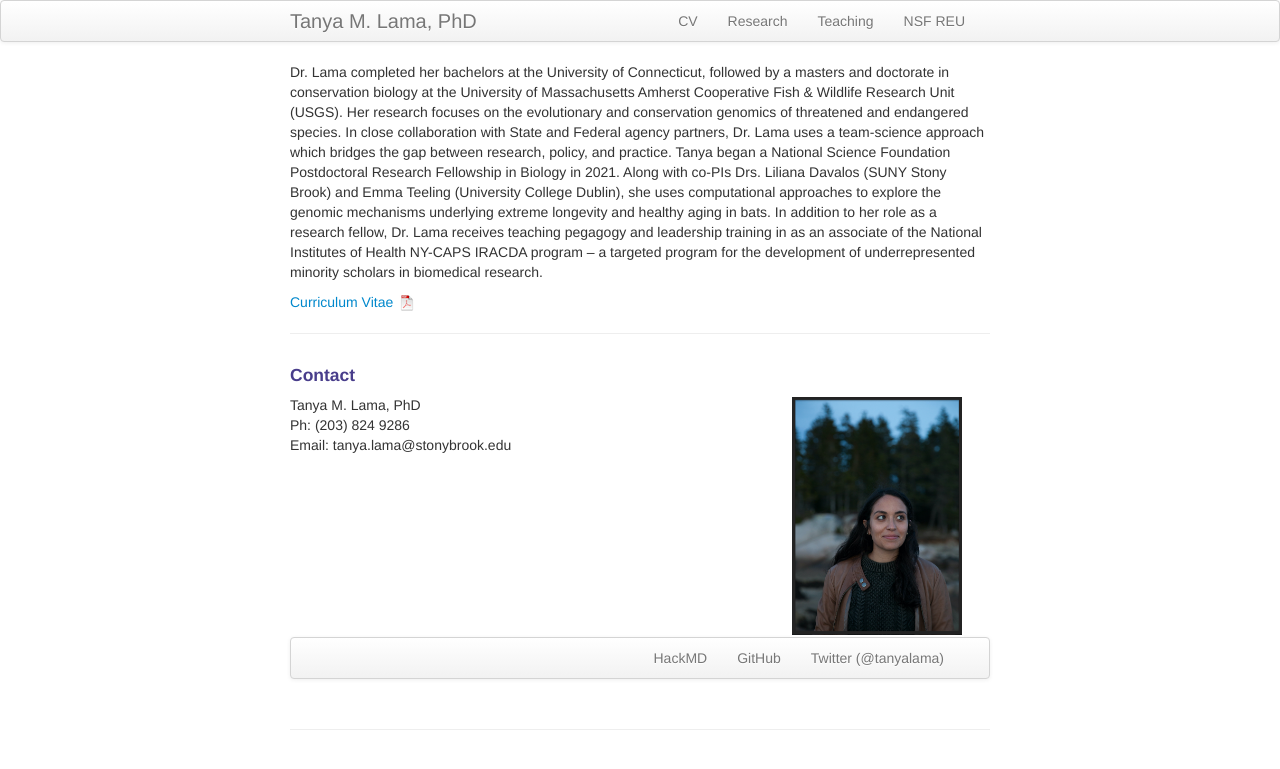
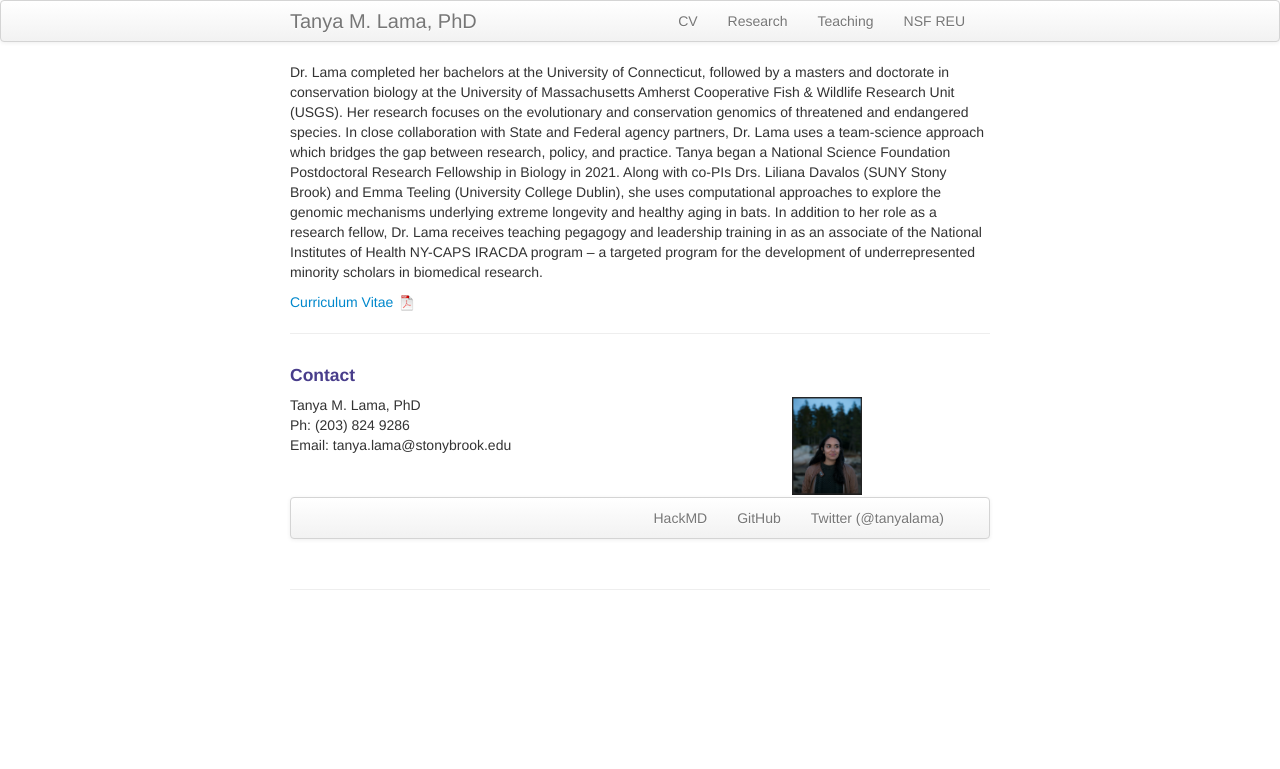
Before and after one commit to tanyalama/tanyalama.github.io, a Jekyll site: the page built from index.md, in a window 1280 px wide. Shown: the top 769 px of the page. Built offline with Jekyll 4.4.1, drawn with Linux system fonts in a browser that asks for light colours.

Commit message:
Update index.md

```diff
--- a/index.md
+++ b/index.md
@@ -23,7 +23,7 @@ Dr. Lama completed her bachelors at the University of Connecticut, followed by a
             Email: tanya.lama@stonybrook.edu<br/>
         </div>
 
-        <div class="span2">
+        <div class="span1">
         <a href="../assets/headshot.jpg">
             <img src="../assets/headshot.jpg"
                   title="Tanya M. Lama, PhD" alt="Tanya Lama"/></a>
```
